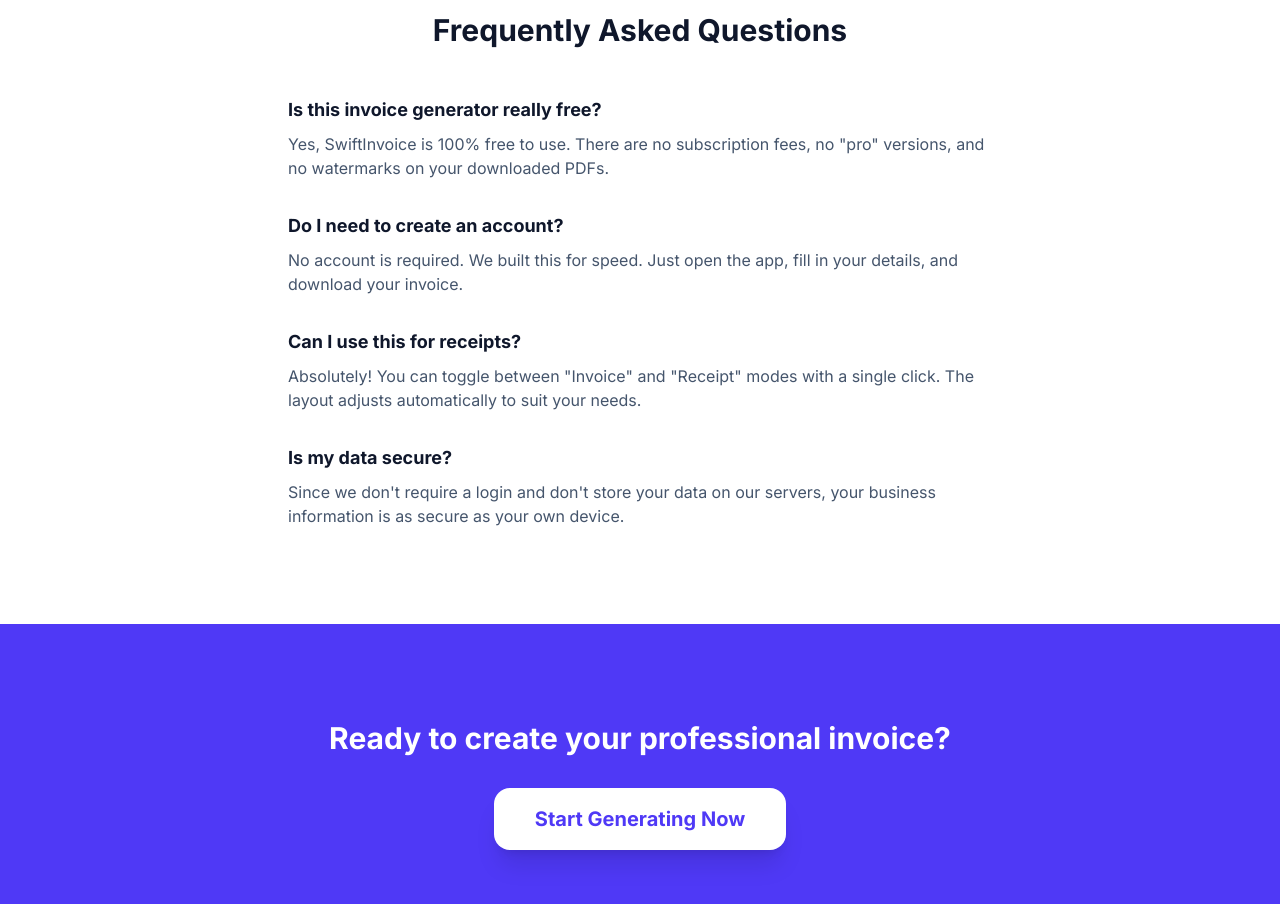
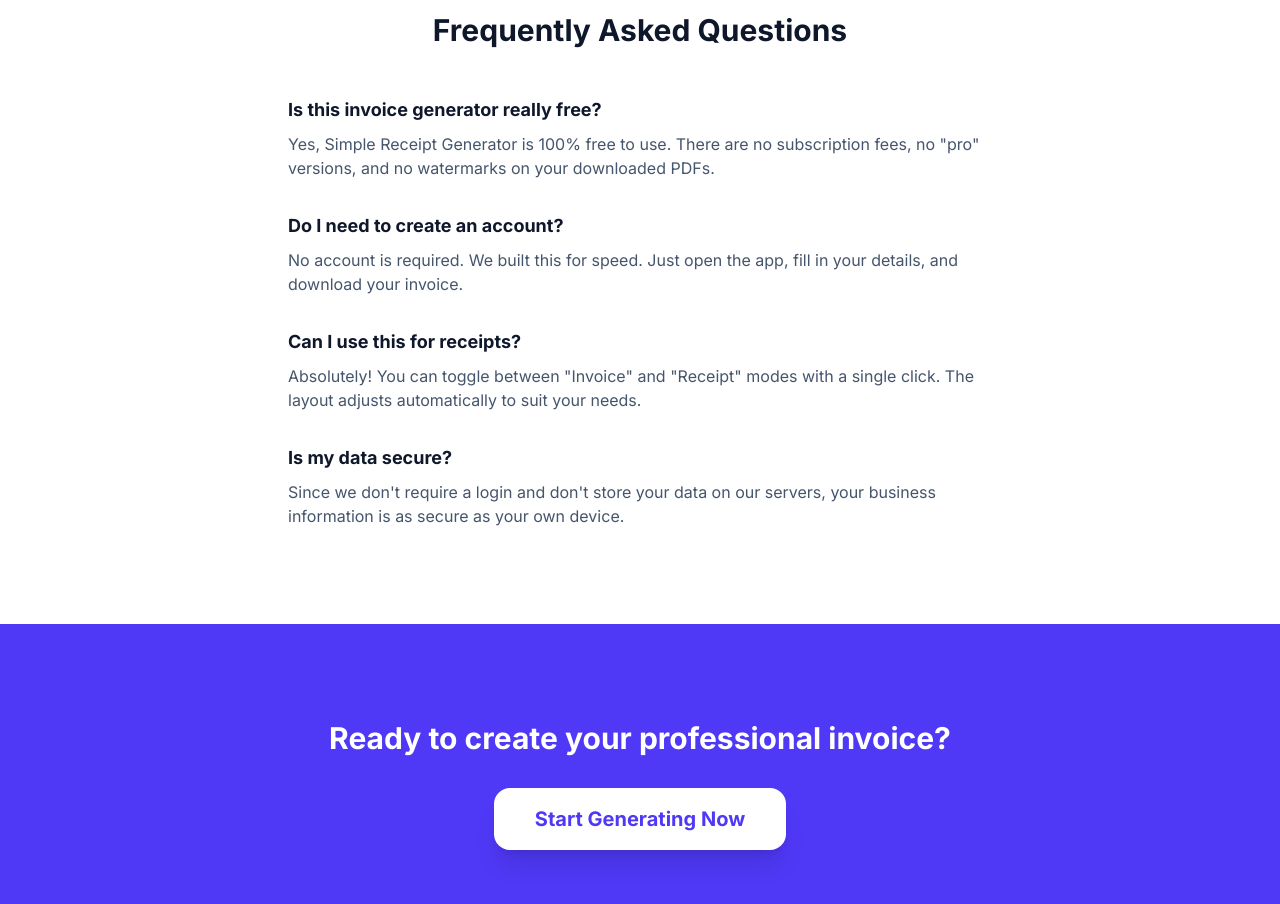
Before and after one commit to ousib/Invoice-Generator, a React (Vite) app: page / in a window 1280 px wide. Shown: the part 1400-2304 px from the top of the page. Built offline with nearby package versions, Linux system fonts and the light colour scheme.

Commit message:
refactor: Rename application to Simple Receipt Generator
Updates the application name and branding across the codebase, including metadata, HTML titles, and UI elements, to reflect the new name "Simple Receipt Generator".

```diff
--- a/index.html
+++ b/index.html
@@ -9,13 +9,13 @@
 
     <!-- Open Graph / Facebook -->
     <meta property="og:type" content="website" />
-    <meta property="og:title" content="Free Online Invoice Generator | SwiftInvoice" />
+    <meta property="og:title" content="Free Online Invoice Generator | Simple Receipt Generator" />
     <meta property="og:description" content="Professional invoices in seconds. No login. No fees. Download as PDF." />
     <meta property="og:image" content="https://picsum.photos/seed/invoice/1200/630" />
 
     <!-- Twitter -->
     <meta property="twitter:card" content="summary_large_image" />
-    <meta property="twitter:title" content="Free Online Invoice Generator | SwiftInvoice" />
+    <meta property="twitter:title" content="Free Online Invoice Generator | Simple Receipt Generator" />
     <meta property="twitter:description" content="Professional invoices in seconds. No login. No fees. Download as PDF." />
 
     <link rel="preconnect" href="https://fonts.googleapis.com">
@@ -27,7 +27,7 @@
     {
       "@context": "https://schema.org",
       "@type": "SoftwareApplication",
-      "name": "SwiftInvoice",
+      "name": "Simple Receipt Generator",
       "operatingSystem": "Web",
       "applicationCategory": "BusinessApplication",
       "offers": {
--- a/metadata.json
+++ b/metadata.json
@@ -1,5 +1,5 @@
 {
-  "name": "",
-  "description": "",
+  "name": "Simple Receipt Generator",
+  "description": "A clean, fast, and professional receipt and invoice generator for mobile and desktop.",
   "requestFramePermissions": []
 }
--- a/src/App.tsx
+++ b/src/App.tsx
@@ -196,7 +196,7 @@ export default function App() {
             </button>
             <div className="flex items-center gap-2">
               <div className="w-8 h-8 bg-indigo-600 rounded-lg flex items-center justify-center text-white font-bold">S</div>
-              <h1 className="text-xl font-bold tracking-tight hidden sm:block">SwiftInvoice</h1>
+              <h1 className="text-xl font-bold tracking-tight hidden sm:block">Simple Receipt Generator</h1>
             </div>
           </div>
           <div className="flex items-center gap-3">
@@ -691,7 +691,7 @@ export default function App() {
             <div className="col-span-1 md:col-span-2">
               <div className="flex items-center gap-2 mb-4">
                 <div className="w-8 h-8 bg-indigo-600 rounded-lg flex items-center justify-center text-white font-bold">S</div>
-                <span className="text-xl font-bold">SwiftInvoice</span>
+                <span className="text-xl font-bold">Simple Receipt Generator</span>
               </div>
               <p className="text-slate-500 text-sm max-w-xs">
                 The world's simplest free online invoice generator. Helping small businesses and freelancers get paid faster since 2026.
@@ -720,7 +720,7 @@ export default function App() {
               <span className="ad-label">Advertisement</span>
               <span className="text-center px-4">Leaderboard Ad Space</span>
             </div>
-            <p className="text-slate-400 text-xs">© 2026 SwiftInvoice. All rights reserved.</p>
+            <p className="text-slate-400 text-xs">© 2026 Simple Receipt Generator. All rights reserved.</p>
           </div>
         </div>
       </footer>
--- a/src/components/LandingPage.tsx
+++ b/src/components/LandingPage.tsx
@@ -106,7 +106,7 @@ export default function LandingPage({ onStart }: LandingPageProps) {
             <div>
               <h3 className="text-lg font-bold text-slate-900 mb-2">Is this invoice generator really free?</h3>
               <p className="text-slate-600">
-                Yes, SwiftInvoice is 100% free to use. There are no subscription fees, no "pro" versions, and no watermarks on your downloaded PDFs.
+                Yes, Simple Receipt Generator is 100% free to use. There are no subscription fees, no "pro" versions, and no watermarks on your downloaded PDFs.
               </p>
             </div>
             <div>
```
